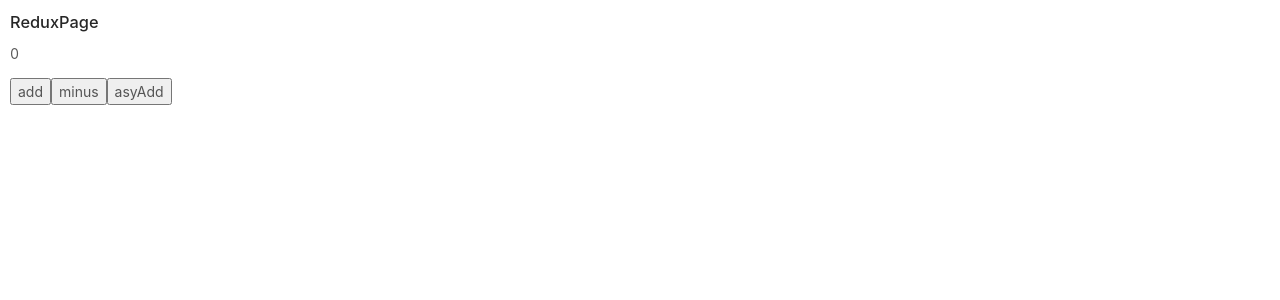
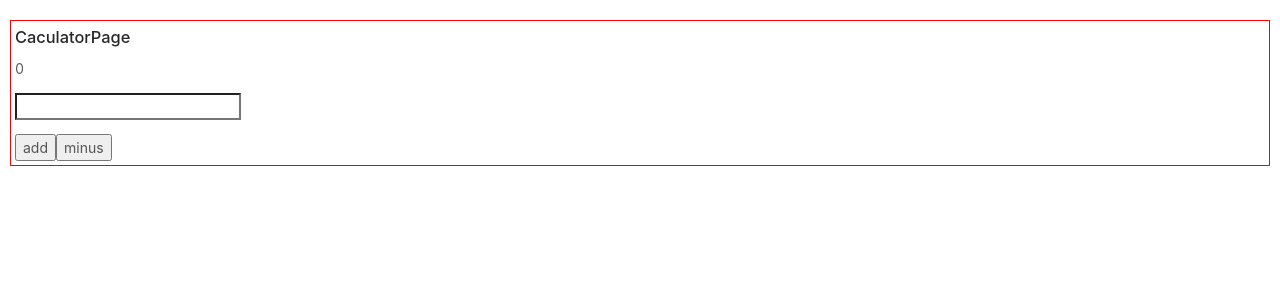
Before and after one commit to liwenxin-jam/react-demo, a React (Create React App) app: page / in a window 1280 px wide. Shown: the top 300 px of the page. Built offline with nearby package versions, Linux system fonts and the light colour scheme.

Commit message:
add file

```diff
--- a/src/App.js
+++ b/src/App.js
@@ -1,6 +1,7 @@
 import React from 'react'
 import ContextPage from './pages/ContextPage'
 import ReduxPage from './pages/ReduxPage'
+import CaculatorPage from './pages/CaculatorPage'
 
 // 有如下函数， 聚合成一个函数，并把第一个函数的返回值传递给下一个函数，如何处理。
 function f1(arg) {
@@ -42,7 +43,10 @@ function App() {
       {/* <ContextPage /> */}
 
       {/* Redux学习 */}
-      <ReduxPage />
+      {/* <ReduxPage /> */}
+
+      {/* 实现输入框的加减法，比如说输入10，加10，用上combineReducers。 */}
+      <CaculatorPage />
     </div>
   )
 }
--- /dev/null
+++ b/src/components/kFormCreate.js
@@ -0,0 +1,89 @@
+import React, { Component } from 'react'
+
+export default function kFormCreate(Cmp) {
+  return class extends Component {
+    constructor(props) {
+      super(props)
+      this.state = { errors: {} }
+      this.options = {}
+    }
+    handleChange = e => {
+      // setState name value
+      let { name, value } = e.target
+
+      this.validate({
+        ...this.state,
+        [name]: value
+      })
+      // this.setState({[name]: value}, () => {
+      //   this.validate();
+      // });
+    }
+    getFieldDecorator = (field, option) => {
+      this.options[field] = option
+      return InputCmp => {
+        // 克隆一份
+        return (
+          <div>
+            {React.cloneElement(InputCmp, {
+              name: field,
+              value: this.state[field] || '',
+              onChange: this.handleChange
+            })}
+            <p className="red">{this.state.errors[field]}</p>
+          </div>
+        )
+      }
+    }
+    getFieldsValue = () => {
+      return { ...this.state }
+    }
+    getFieldValue = field => {
+      return this.state[field]
+    }
+    validate = (state, afterSetState) => {
+      const errors = {}
+      // const state = {...this.state};
+      for (let name in this.options) {
+        if (state[name] === undefined) {
+          // 没有输入，判断为不合法
+          errors[name] = this.options[name].rules[0].message //"error";
+        }
+      }
+      this.setState({ ...state, errors }, afterSetState)
+    }
+    validateFields = callback => {
+      // 校验错误信息
+      // const errors = {};
+      const state = { ...this.state }
+      // for (let name in this.options) {
+      //   if (state[name] === undefined) {
+      //     // 没有输入，判断为不合法
+      //     errors[name] = this.options[name].rules[0].message; //"error";
+      //   }
+      // }
+      // this.setState({errors});
+      this.validate(state, () => {
+        const { errors } = this.state
+        if (JSON.stringify(errors) === '{}') {
+          // 合法
+          callback(undefined, state)
+        } else {
+          callback(errors, state)
+        }
+      })
+    }
+    render() {
+      return (
+        <div className="border">
+          <Cmp
+            getFieldDecorator={this.getFieldDecorator}
+            getFieldsValue={this.getFieldsValue}
+            getFieldValue={this.getFieldValue}
+            validateFields={this.validateFields}
+          />
+        </div>
+      )
+    }
+  }
+}
--- /dev/null
+++ b/src/pages/CaculatorPage.js
@@ -0,0 +1,55 @@
+import React, { Component } from 'react'
+import store from '../store/'
+import kFormCreate from '../components/kFormCreate'
+
+const numRules = { required: true, message: '请输入数字！' }
+// 实现输入框的加减法，比如说输入10，加10，用上combineReducers。
+export default kFormCreate(
+  class CaculatorPage extends Component {
+    componentDidMount() {
+      store.subscribe(() => {
+        this.forceUpdate()
+      })
+    }
+    validate = callback => {
+      const { validateFields } = this.props
+      validateFields((err, values) => {
+        if (err) {
+          console.error(err)
+        } else {
+          callback()
+        }
+      })
+    }
+    add = () => {
+      this.validate(() => {
+        const { getFieldValue } = this.props
+        const num = getFieldValue('num')
+        store.dispatch({ type: 'ADD', payload: num - 0 })
+      })
+    }
+    minus = () => {
+      this.validate(() => {
+        const { getFieldValue } = this.props
+        const num = getFieldValue('num')
+        store.dispatch({ type: 'MINUS', payload: num - 0 })
+      })
+    }
+
+    render() {
+      // console.log("props", store.getState()); //sy-log
+      const { getFieldDecorator } = this.props
+      return (
+        <div>
+          <h3>CaculatorPage</h3>
+          <p>{store.getState().count}</p>
+          {getFieldDecorator('num', { rules: [numRules] })(
+            <input type="text" />
+          )}
+          <button onClick={this.add}>add</button>
+          <button onClick={this.minus}>minus</button>
+        </div>
+      )
+    }
+  }
+)
--- a/src/store/index.js
+++ b/src/store/index.js
@@ -1,5 +1,5 @@
-// import {createStore, applyMiddleware} from "redux";
-import { createStore, applyMiddleware } from '../kRedux'
+import { createStore, applyMiddleware, combineReducers } from 'redux'
+// import { createStore, applyMiddleware } from '../kRedux'
 // import thunk from "redux-thunk";
 // import logger from "redux-logger";
 
@@ -15,7 +15,13 @@ function countReducer(state = 0, action) {
   }
 }
 
-const store = createStore(countReducer, applyMiddleware(thunk, logger))
+// const store = createStore(countReducer, applyMiddleware(thunk, logger))
+// combineReducers 方式
+const store = createStore(
+  combineReducers({
+    count: countReducer
+  })
+)
 
 export default store
 
```
Also changed, not shown: 1 other file (tests, documents, lock files or other folders).
